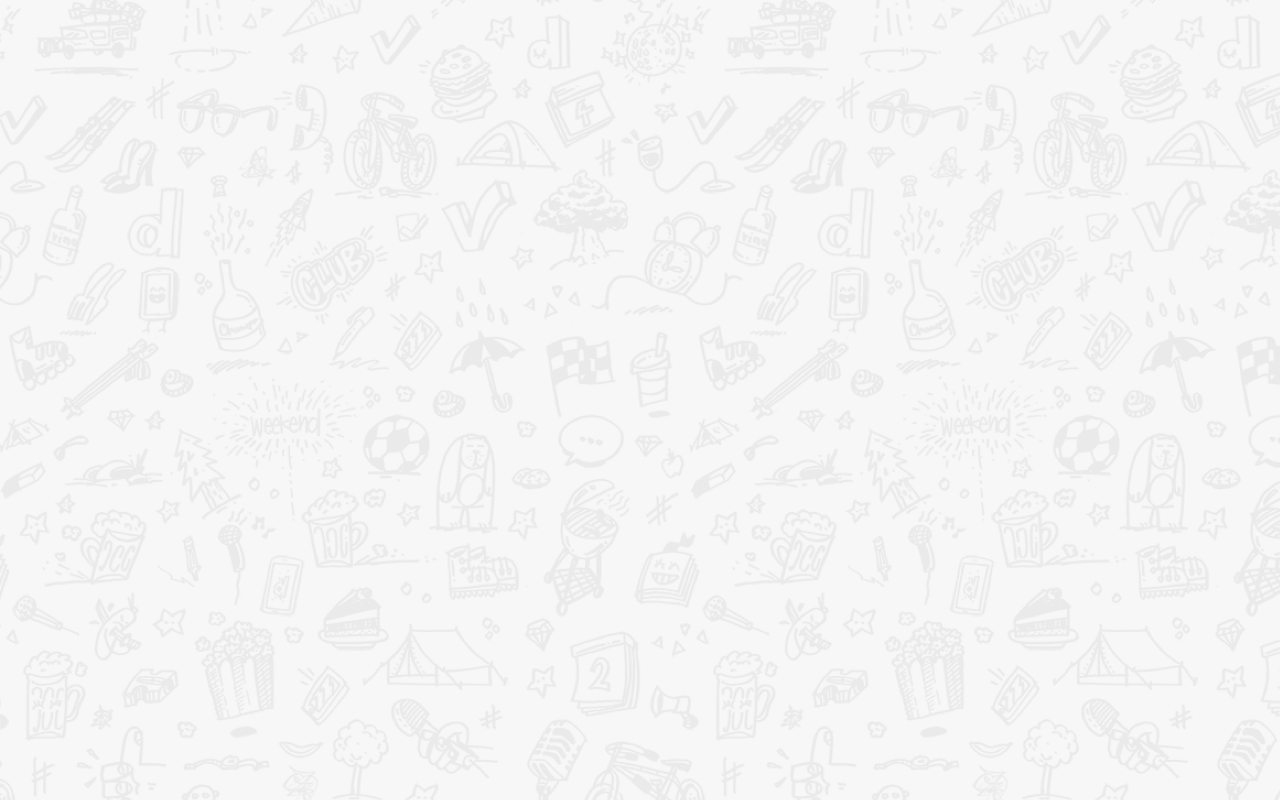
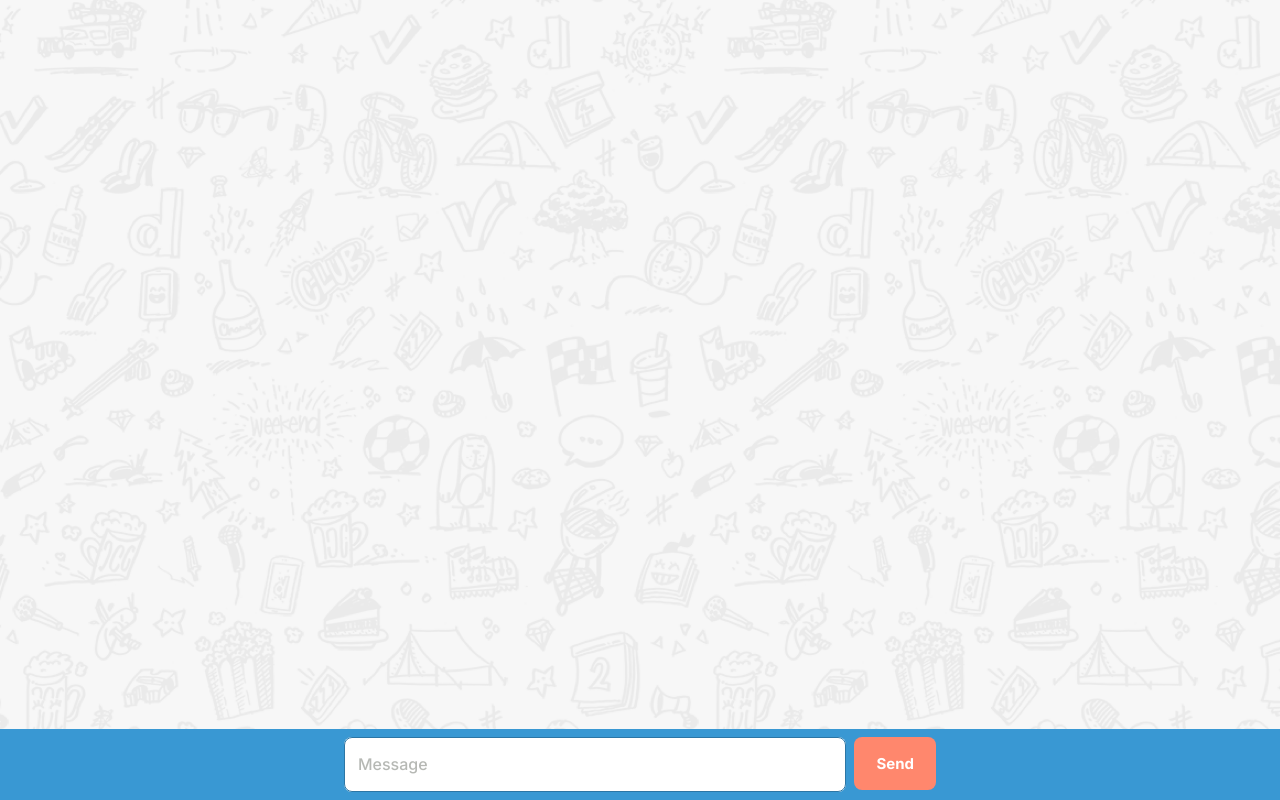
Before and after one commit to gbenga504/chat-app, a React (Create React App) app: page / in a window 1280 px wide. Built offline with nearby package versions, Linux system fonts and the light colour scheme.

Commit message:
Add the composeBox component

```diff
--- a/src/App.js
+++ b/src/App.js
@@ -2,11 +2,16 @@ import { memo } from 'react';
 import { Box, makeStyles } from '@material-ui/core';
 
 import ChatBackgroundImage from 'assets/chat_background.png';
+import ComposeBox from 'components/ComposeBox';
 
 const App = () => {
   const classes = useStyles();
 
-  return <Box position="relative" width="100vw" height="100vh" className={classes.container}></Box>;
+  return (
+    <Box position="relative" width="100vw" height="100vh" className={classes.container}>
+      <ComposeBox />
+    </Box>
+  );
 };
 
 const useStyles = makeStyles({
--- /dev/null
+++ b/src/components/ComposeBox.js
@@ -0,0 +1,75 @@
+import { memo, useState } from 'react';
+import PropTypes from 'prop-types';
+import { Box, makeStyles, useMediaQuery, useTheme, TextField, Button } from '@material-ui/core';
+
+import MaxWidthContainer from './MaxWidthContainer';
+
+const ComposeBox = ({ onSend }) => {
+  const [message, setMessage] = useState('');
+  const classes = useStyles();
+  const theme = useTheme();
+  const matches = useMediaQuery(theme.breakpoints.down('sm'));
+
+  const handleSend = () => {
+    onSend?.(message);
+    setMessage('');
+  };
+
+  return (
+    <Box
+      position="absolute"
+      width="100vw"
+      bottom={0}
+      left={0}
+      minHeight="1rem"
+      className={classes.container}>
+      <MaxWidthContainer>
+        <Box display="flex" my={4} mx={matches ? 4 : 12}>
+          <TextField
+            variant="outlined"
+            fullWidth
+            multiline
+            rows={1}
+            rowsMax={5}
+            size="large"
+            value={message}
+            onChange={(evt) => setMessage(evt.target.value)}
+            placeholder="Message"
+            className={classes.messageBox}
+          />
+          <Box ml={4}>
+            <Button
+              size="large"
+              variant="contained"
+              color="secondary"
+              disableElevation
+              onClick={handleSend}>
+              Send
+            </Button>
+          </Box>
+        </Box>
+      </MaxWidthContainer>
+    </Box>
+  );
+};
+
+const useStyles = makeStyles((theme) => ({
+  container: {
+    background: theme.palette.primary.main,
+  },
+  messageBox: {
+    '& .MuiInputBase-root.MuiOutlinedInput-root': {
+      background: theme.palette.common.white,
+    },
+    '& .MuiOutlinedInput-root.Mui-focused .MuiOutlinedInput-notchedOutline': {
+      borderWidth: 3,
+      borderColor: theme.palette.primary.dark,
+    },
+  },
+}));
+
+ComposeBox.propTypes = {
+  onSend: PropTypes.func.isRequired,
+};
+
+export default memo(ComposeBox);
```
